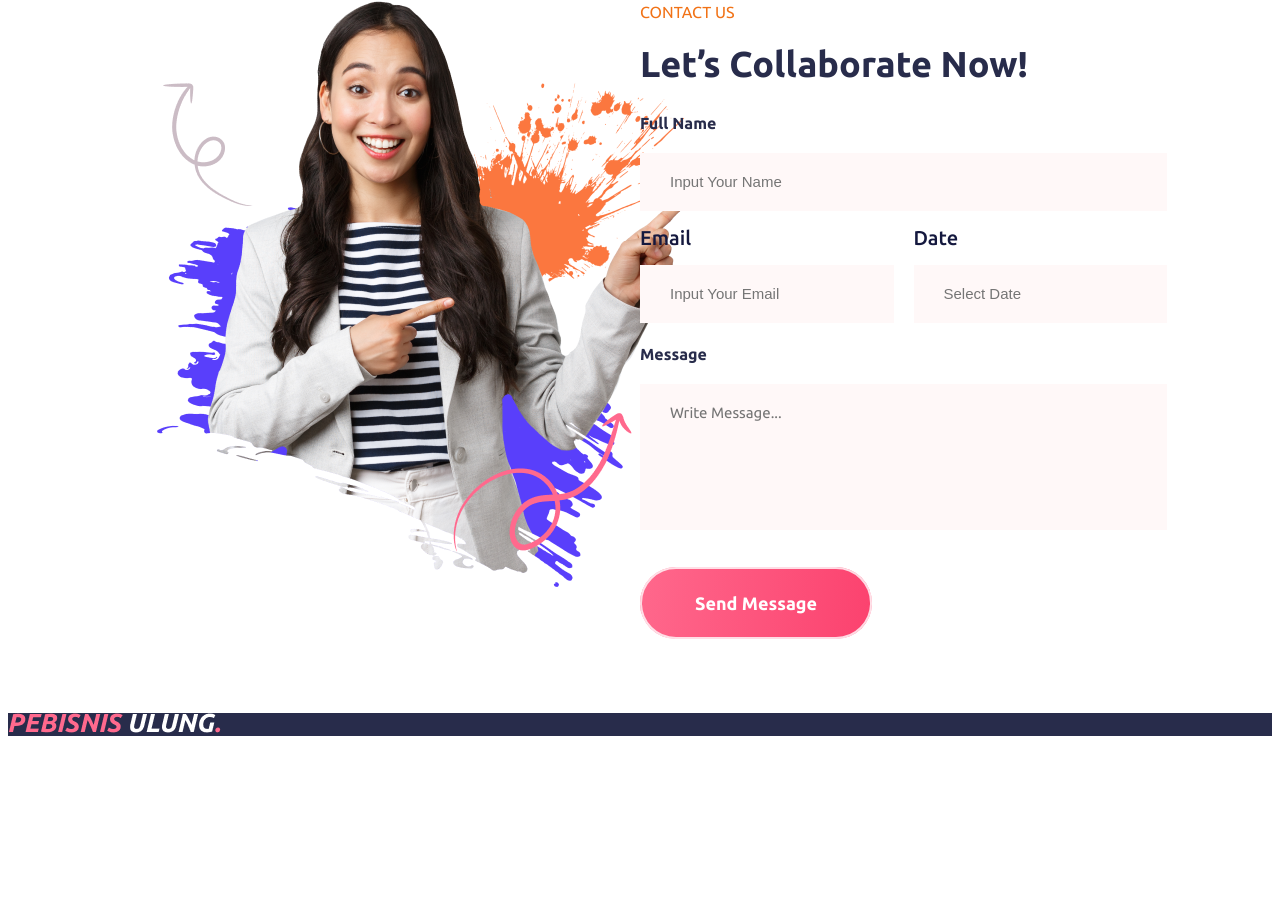
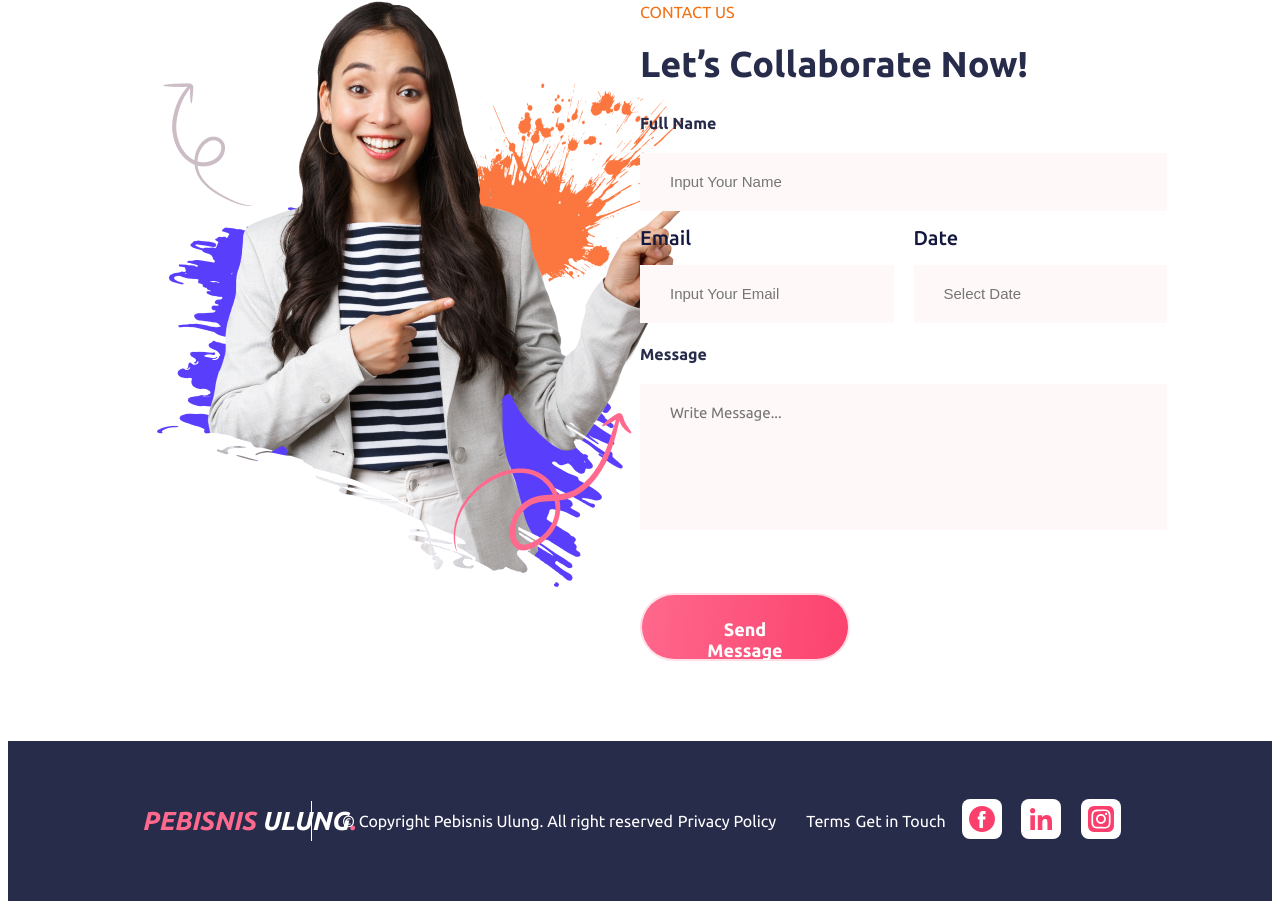
Before and after one commit to IgorChechelnitskiy/Business-Agency-Website, a plain HTML site: page index.html in a window 1280 px wide. Shown: the part 3714-4623 px from the top of the page. Before the commit the page ends 4458 px from the top, so only its background shows below. Drawn offline with Linux system fonts and the light colour scheme.

Commit message:
Finished footer

```diff
--- a/index.html
+++ b/index.html
@@ -207,19 +207,43 @@
                 </div>
                 <div class="date">
                     <h4 class="contactUs-form-title">Date</h4>
-                    <input type="text" class="date-input" placeholder="Select Date" onfocus="(this.type = 'date')" onblur="(this.type='text')">
+                    <input type="text" class="date-input" placeholder="Select Date" onfocus="(this.type = 'date')"
+                           onblur="(this.type='text')">
                 </div>
             </div>
             <div class="contactUs-form-message">
                 <h4 class="contactUs-form-title">Message</h4>
                 <textarea cols="30" rows="10" class="message-input" placeholder="Write Message..."></textarea>
             </div>
-            <a href="#" type="submit" class="btn-pink">Send Message</a>
+            <div class="contactUs-btn">
+                <a href="#" type="submit" class="btn-pink">Send Message</a>
+            </div>
+
         </div>
     </section>
 </main>
-<footer class="footer">
-    <img src="/img/PEBISNIS%20ULUNG.%20(2).png" alt="">
+<footer class="footer container">
+    <img src="/img/PEBISNIS%20ULUNG.%20(2).png" alt="logo">
+    <span class="copyright">&copy Copyright Pebisnis Ulung. All right reserved</span>
+    <div class="policy">
+        <span>Privacy Policy</span>
+        <a class="terms" href="#">Terms</a>
+    </div>
+    <div class="socials">
+        <span>Get in Touch</span>
+        <div class="socials-logos">
+            <a href="#">
+                <img src="/img/facebook.svg" alt="facebook">
+            </a>
+            <a href="#">
+                <img src="/img/twitter.svg" alt="linkedin">
+            </a>
+            <a href="#">
+                <img src="/img/instagram.svg" alt="instagram">
+            </a>
+        </div>
+    </div>
+
 </footer>
 </body>
 </html>
--- a/scss/_main.scss
+++ b/scss/_main.scss
@@ -47,6 +47,7 @@ textarea:hover {
   font-weight: 700;
   font-size: 18px;
   color: #fff;
+  transition: 0.5s;
 }
 
 .btn-white {
@@ -61,6 +62,7 @@ textarea:hover {
   text-align: center;
   border: 1px solid rgba(255, 105, 141, 0.5);
   border-radius: 80px;
+  transition: 0.5s;
 }
 
 .btn-white:hover,
@@ -436,7 +438,64 @@ textarea:hover {
     font-family: "Ubuntu", sans-serif;
     margin-bottom: 60px;
   }
+
+  .contactUs-btn {
+    display: flex;
+
+    .btn-pink {
+      padding: 24px 42px;
+    }
+  }
 }
+
 .footer {
   background: #282C4B;
+  height: 160px;
+  display: flex;
+  align-items: center;
+  justify-content: space-between;
+  text-align: center;
+
+  .copyright {
+    display: flex;
+    align-items: center;
+  }
+
+  .copyright:before {
+    content: "";
+    text-align: center;
+    display: inline-block;
+    width: 1px;
+    height: 40px;
+    background: #fff;
+    margin-right: 30px;
+    margin-left: -50px;
+  }
+
+  span, a {
+    color: #fff;
+  }
+
+  .policy {
+    display: flex;
+    gap: 30px;
+  }
+
+  .socials {
+    display: flex;
+    gap: 16px;
+    align-items: center;
+
+    a {
+      margin-right: 16px;
+
+      img {
+        transition: 0.5s;
+      }
+
+      img:hover {
+        transform: scale(1.1);
+      }
+    }
+  }
 }
```
Also changed, not shown: css/style.css, img/twitter.svg (added), 1 other file.
